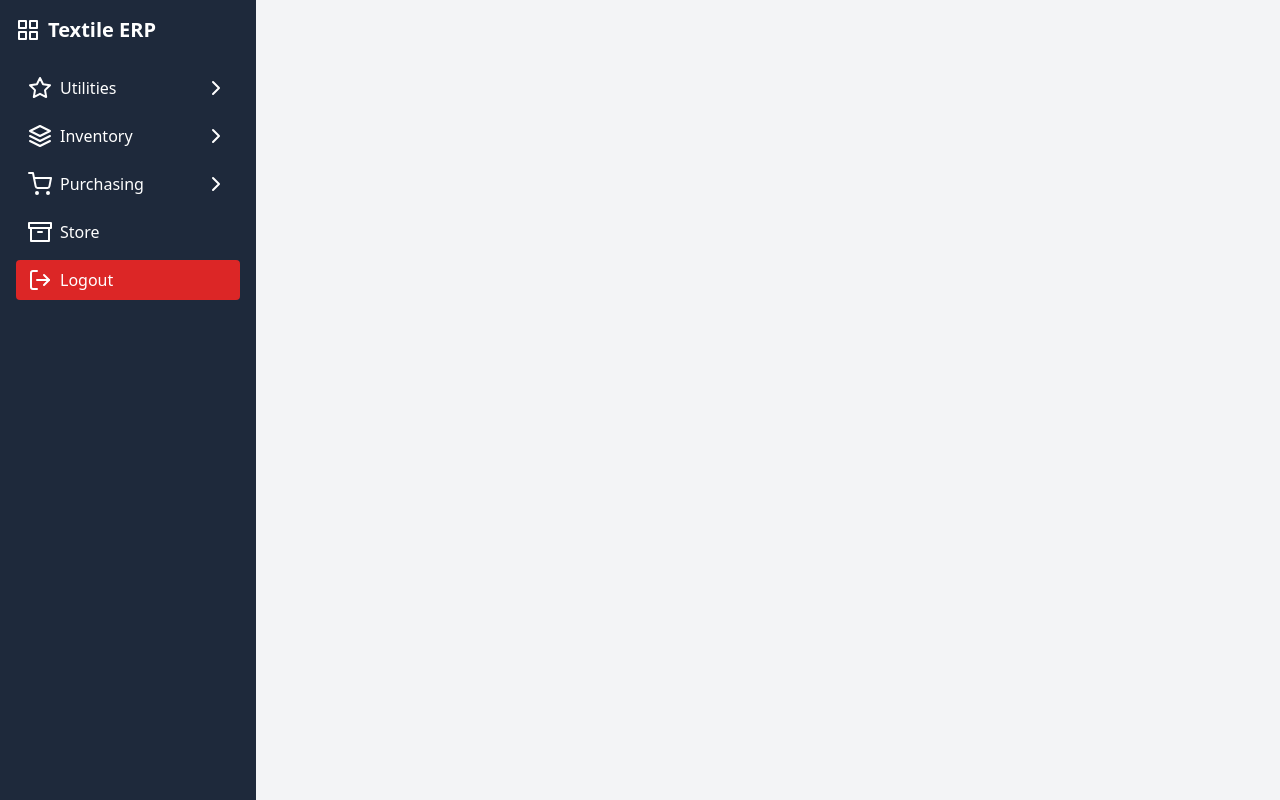
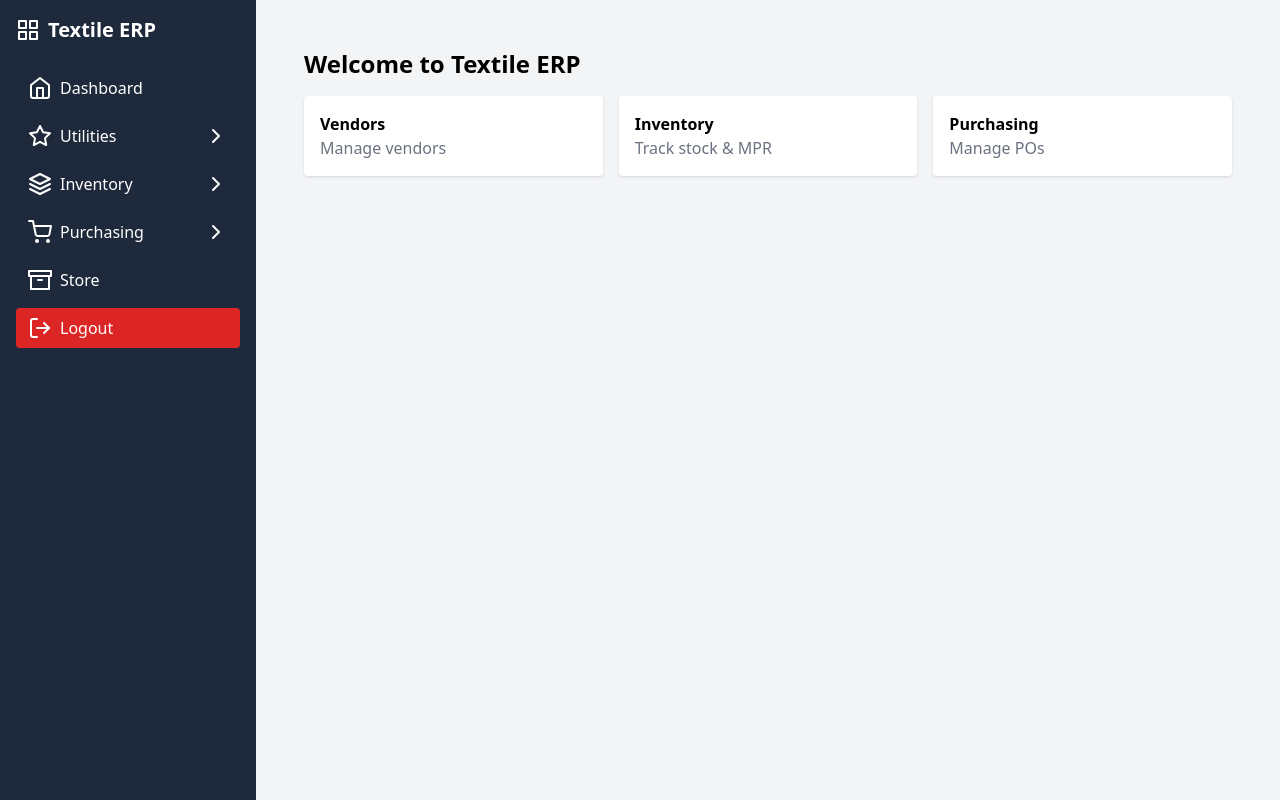
Before and after one commit to callmeyaseen/SAAS, a Django app: page /dashboard/ in a window 1280 px wide. Run offline with Django 5.2, Linux system fonts and the light colour scheme; some libraries are stand-ins or nearby versions.

Commit message:
Add home page

```diff
--- a/ERP/settings.py
+++ b/ERP/settings.py
@@ -107,3 +107,4 @@ DEFAULT_AUTO_FIELD = 'django.db.models.BigAutoField'
 SESSION_COOKIE_AGE = 1209600          # 2 weeks
 SESSION_EXPIRE_AT_BROWSER_CLOSE = False
 SESSION_SAVE_EVERY_REQUEST = True
+LOGIN_REDIRECT_URL = 'home'
--- a/ERP/urls.py
+++ b/ERP/urls.py
@@ -1,6 +1,7 @@
 from django.contrib import admin
 from django.urls import path, include
 from accounts import views as account_views
+from dashboard import views as dashboard_views
 
 urlpatterns = [
 
@@ -11,6 +12,7 @@ urlpatterns = [
     path("admin/", admin.site.urls),
 
     # APPS
+    path('', dashboard_views.home, name='home'),
     path("dashboard/", include("dashboard.urls")),
     path("utilities/", include("utilities.urls")),
     path("accounts/", include("accounts.urls")),
--- /dev/null
+++ b/dashboard/templates/home.html
@@ -0,0 +1,31 @@
+{% extends "layout/base.html" %}
+
+{% block content %}
+
+<div class="p-6">
+
+<h1 class="text-2xl font-bold mb-4">Welcome to Textile ERP</h1>
+
+<div class="grid grid-cols-1 md:grid-cols-3 gap-4">
+
+<!-- CARD -->
+<div class="bg-white p-4 rounded shadow">
+<h2 class="font-semibold">Vendors</h2>
+<p class="text-gray-500">Manage vendors</p>
+</div>
+
+<div class="bg-white p-4 rounded shadow">
+<h2 class="font-semibold">Inventory</h2>
+<p class="text-gray-500">Track stock & MPR</p>
+</div>
+
+<div class="bg-white p-4 rounded shadow">
+<h2 class="font-semibold">Purchasing</h2>
+<p class="text-gray-500">Manage POs</p>
+</div>
+
+</div>
+
+</div>
+
+{% endblock %}
--- a/dashboard/urls.py
+++ b/dashboard/urls.py
@@ -1,6 +1,7 @@
 from django.urls import path
 from . import views
-
+from dashboard import views as dashboard_views
 urlpatterns = [
-    path('', views.home, name='home'),
+    path('', dashboard_views.home, name='home'),
+    # path('', views.home, name='home'),
 ]
--- a/dashboard/views.py
+++ b/dashboard/views.py
@@ -2,3 +2,6 @@ from django.shortcuts import render
 
 def home(request):
     return render(request, 'layout/base.html')
+
+def home(request):
+    return render(request, "home.html")
--- a/templates/layout/base.html
+++ b/templates/layout/base.html
@@ -18,6 +18,11 @@
 </h2>
 
 <ul class="space-y-2">
+    <li>
+<a href="{% url 'home' %}" class="flex gap-2 px-3 py-2 hover:bg-gray-700 rounded">
+<i data-feather="home"></i> Dashboard
+</a>
+</li>
 
 <!-- ================= UTILITIES ================= -->
 <li class="relative">
```
Also changed, not shown: accounts/urls.py (+0 -7 lines), accounts/views.py (+16 -2 lines), db.sqlite3.
